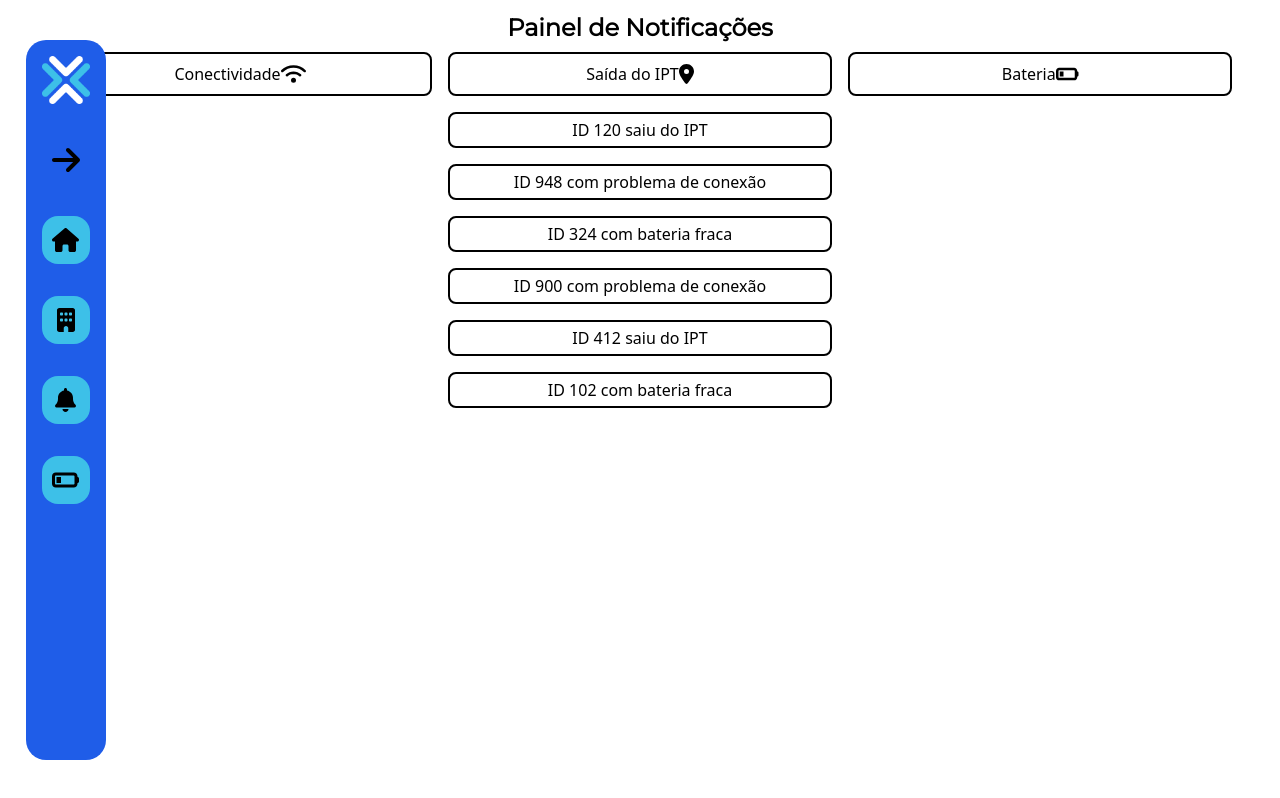
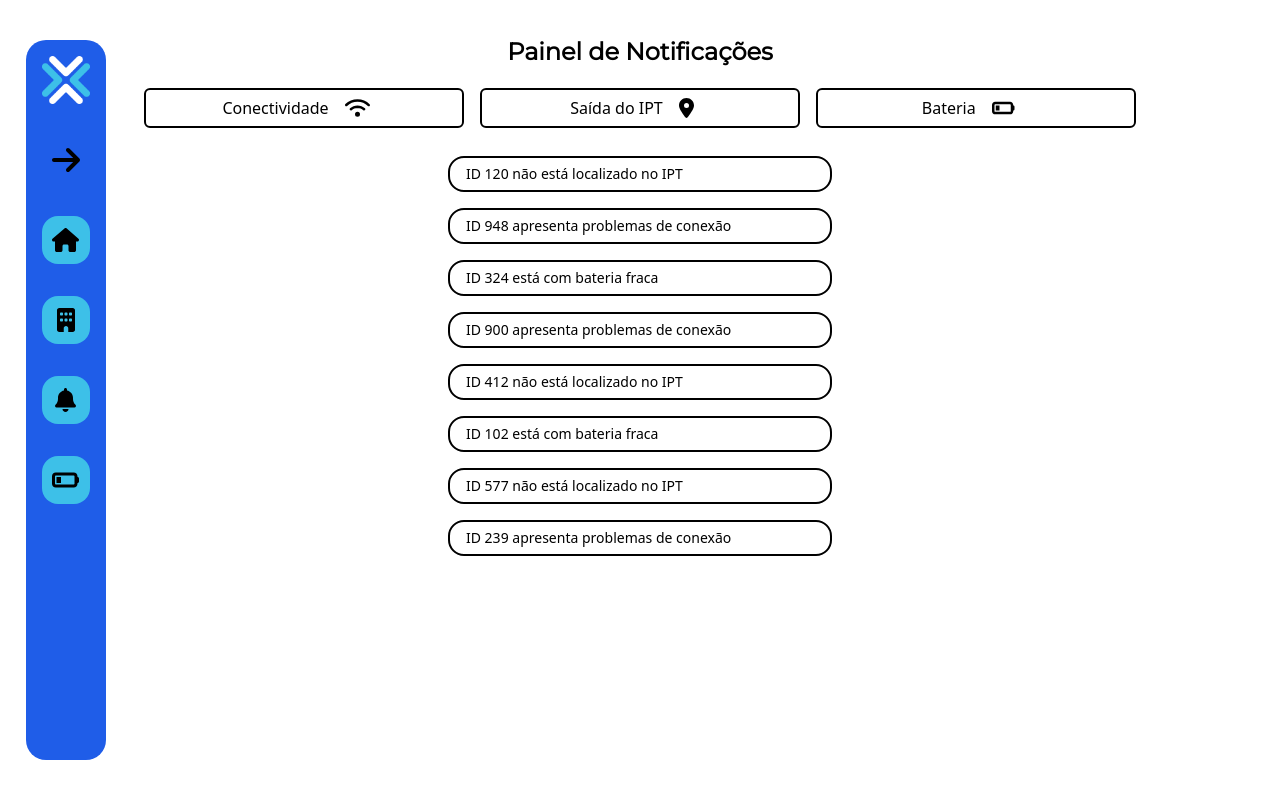
Before and after one commit to 2022M4T1-Inteli/IPTRACKER, a Next.js app in the folder src/frontend/: page /notificacoes in a window 1280 px wide. Built offline with nearby package versions, Linux system fonts and the light colour scheme.

Commit message:
Melhorias na tela de notificações
Ajustes no front do painel de notificações

```diff
--- a/src/frontend/components/Notificacao/mock.js
+++ b/src/frontend/components/Notificacao/mock.js
@@ -1,26 +1,34 @@
 const mock = [{
     id: 120,
-    tipo: "saiu do IPT" ,
+    tipo: "não está localizado no IPT" ,
 },
 {
     id: 948,
-    tipo: "com problema de conexão",
+    tipo: "apresenta problemas de conexão",
 },
 {
     id: 324,
-    tipo: "com bateria fraca",
+    tipo: "está com bateria fraca",
 },
 {
     id: 900,
-    tipo: "com problema de conexão",
+    tipo: "apresenta problemas de conexão",
 },
 {
     id: 412,
-    tipo: "saiu do IPT",
+    tipo: "não está localizado no IPT",
 },
 {
     id: 102,
-    tipo: "com bateria fraca",
+    tipo: "está com bateria fraca",
+},
+{
+    id: 577,
+    tipo: "não está localizado no IPT",
+},
+{
+    id: 239,
+    tipo: "apresenta problemas de conexão",
 },
 ]
 
--- a/src/frontend/components/Notificacao/notificacao.jsx
+++ b/src/frontend/components/Notificacao/notificacao.jsx
@@ -4,14 +4,11 @@ import Link from "next/link"
 function Notificacao() {
     return(
         <div>
-            <div className="flex flex-row justify-center">
-
-            </div>
             <div className="flex flex-col justify-center">
-                <div className="flex flex-col justify-center lg:items-center">
+                <div className="flex flex-col justify-center text-left lg:items-center">
                     {mock.map((element) => (
                         <Link href={"/notificacao"} key={element.tipo}>
-                            <div className="flex justify-center items-center border-solid border-2 border-black rounded-lg h-9 m-2 lg:w-96 cursor-pointer hover:p-6 hover:shadow-cyan-700 hover:shadow-lg">
+                            <div className="text-sm flex p-4 justify-left items-center border-solid border-2 border-black rounded-2xl h-9 m-2 lg:w-96 cursor-pointer hover:p-6 hover:shadow-cyan-700 hover:shadow-lg">
                                 <h1>ID {element.id} {element.tipo}</h1>
                             </div>
                         </Link>
--- a/src/frontend/components/TipoNotificacao/TipoNotificacao.jsx
+++ b/src/frontend/components/TipoNotificacao/TipoNotificacao.jsx
@@ -1,20 +1,26 @@
-import { FontAwesomeIcon } from '@fortawesome/react-fontawesome'
-import { faWifi, faBatteryQuarter, faLocationDot } from '@fortawesome/free-solid-svg-icons'
+import { FontAwesomeIcon, FontAwesomeIconProps } from '@fortawesome/react-fontawesome'
+import { faWifi, faBatteryQuarter, faLocationDot} from '@fortawesome/free-solid-svg-icons'
 
 function TipoNotificacao() {
     return(
         <div className="flex flex-row justify-center">
-            <div className="flex justify-center items-center border-solid border-2 border-black rounded-lg h-11 m-2 lg:w-96 cursor-pointer hover:p-6 hover:shadow-cyan-700 hover:shadow-lg">
+            <div className="flex justify-center items-center border-solid border-2 border-black rounded-md h-10 w-80 m-2  cursor-pointer hover:p-6 hover:shadow-cyan-700 hover:shadow-lg">
                 <h1>Conectividade</h1>
+                <div className="px-4">
                 <FontAwesomeIcon icon={faWifi} size="lg" />
+                </div>
             </div>
-            <div className="flex justify-center items-center border-solid border-2 border-black rounded-lg h-11 m-2 lg:w-96 cursor-pointer hover:p-6 hover:shadow-cyan-700 hover:shadow-lg">
+            <div className="flex justify-center items-center border-solid border-2 border-black rounded-md h-10 w-80 m-2  cursor-pointer hover:p-6 hover:shadow-cyan-700 hover:shadow-lg">
                 <h1>Saída do IPT</h1>
+                <div className="px-4">
                 <FontAwesomeIcon icon={faLocationDot} size="lg" />
+                </div>
             </div>
-            <div className="flex justify-center items-center border-solid border-2 border-black rounded-lg h-11 m-2 lg:w-96 cursor-pointer hover:p-6 hover:shadow-cyan-700 hover:shadow-lg">
+            <div className="flex justify-center items-center border-solid border-2 border-black rounded-md h-10 w-80 m-2  cursor-pointer hover:p-6 hover:shadow-cyan-700 hover:shadow-lg">
                 <h1>Bateria</h1>
+                <div className="px-4">
                 <FontAwesomeIcon icon={faBatteryQuarter} size="lg" />
+                </div>
             </div>
         </div>
     )
--- a/src/frontend/pages/notificacoes.jsx
+++ b/src/frontend/pages/notificacoes.jsx
@@ -5,17 +5,19 @@ import TipoNotificacao from "../components/TipoNotificacao/TipoNotificacao"
 
 function Notificacoes() {
     return(
-        <div className="justify-center flex-row">
+        <div className="justify-center grid-row">
 
-            <div className="text-center justify-center">
+            <div className="text-center justify-center mt-6 mb-3">
                 <h1 className="Montserrat font-bold text-2xl text-black">Painel de Notificações</h1>
             </div>
 
-            <div id="tipoNotificacao" className="flex flex-row justify-center">
-                <TipoNotificacao></TipoNotificacao>
+            <div className="grid-cols-3">
+                <div id="tipoNotificacao" className="grid grid-row justify-center pb-3">
+                    <TipoNotificacao></TipoNotificacao>
+                </div>
             </div>
 
-            <div className="flex flex-row justify-center">
+            <div className="grid grid-row justify-center">
                 <Notificacao></Notificacao>
             </div>
         </div>
```
Also changed, not shown: src/frontend/components/Predio/Predios.jsx (+1 -1 lines), 1 other file (tests, documents, lock files or other folders).
